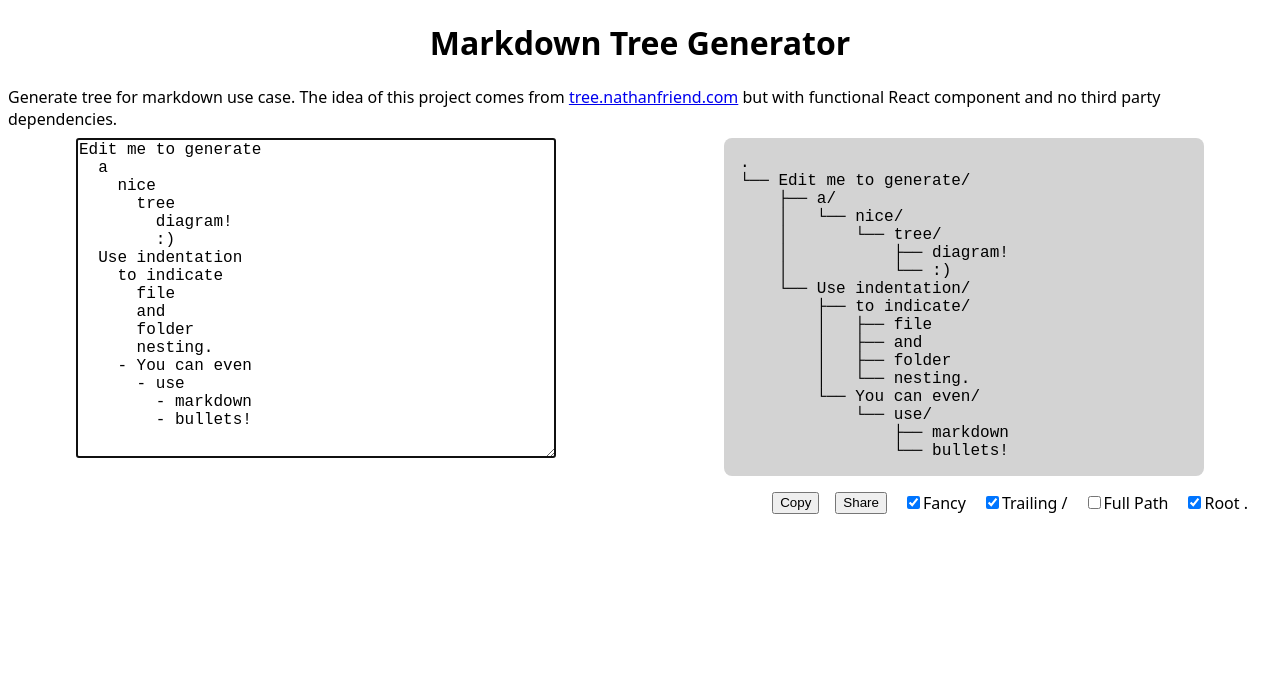
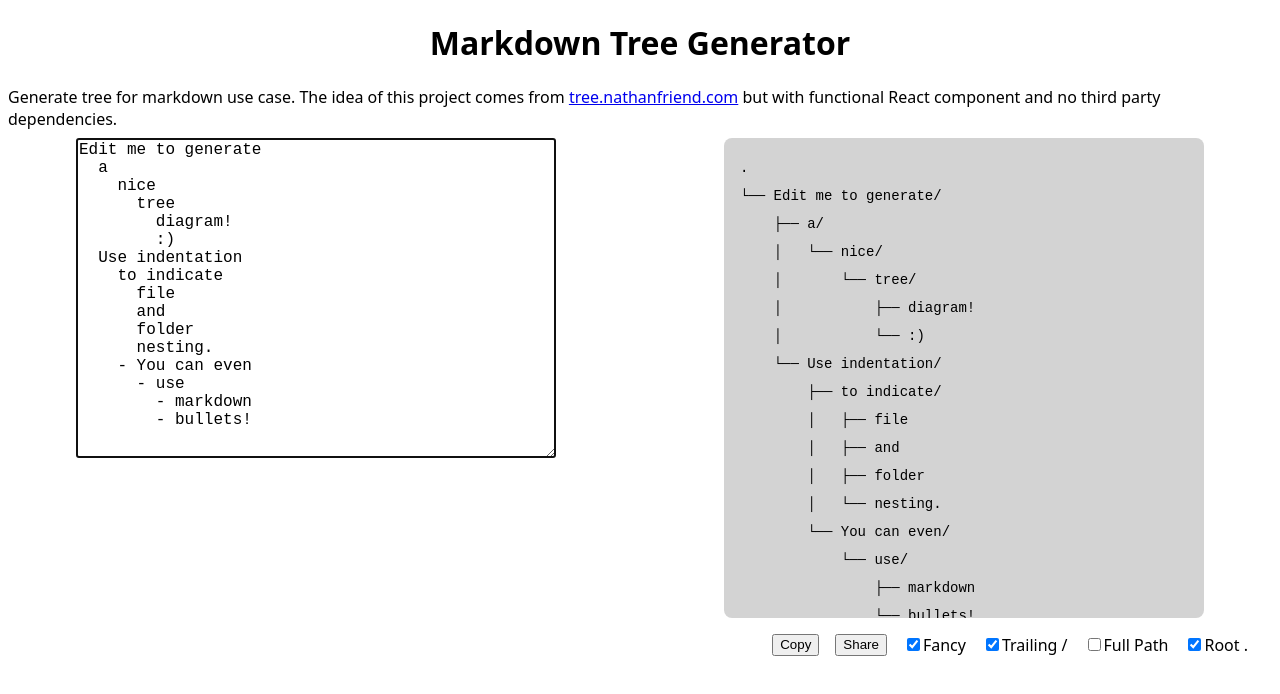
Before and after one commit to senkulabs/md-tree-react, a React (Vite) app: page / in a window 1280 px wide. Shown: the top 694 px of the page. Built offline with nearby package versions, Linux system fonts and the light colour scheme.

Commit message:
fix: update style in tree css

```diff
--- a/src/index.css
+++ b/src/index.css
@@ -46,8 +46,12 @@ html, body {
 
 .tree {
   width: 480px;
+  max-height: 480px;
   white-space: pre;
   font-family: monospace;
+  font-size: 0.875rem;
+  line-height: 2;
+  overflow: auto;
   background: lightgray;
   padding: 1rem;
   border-radius: .5rem;
```
